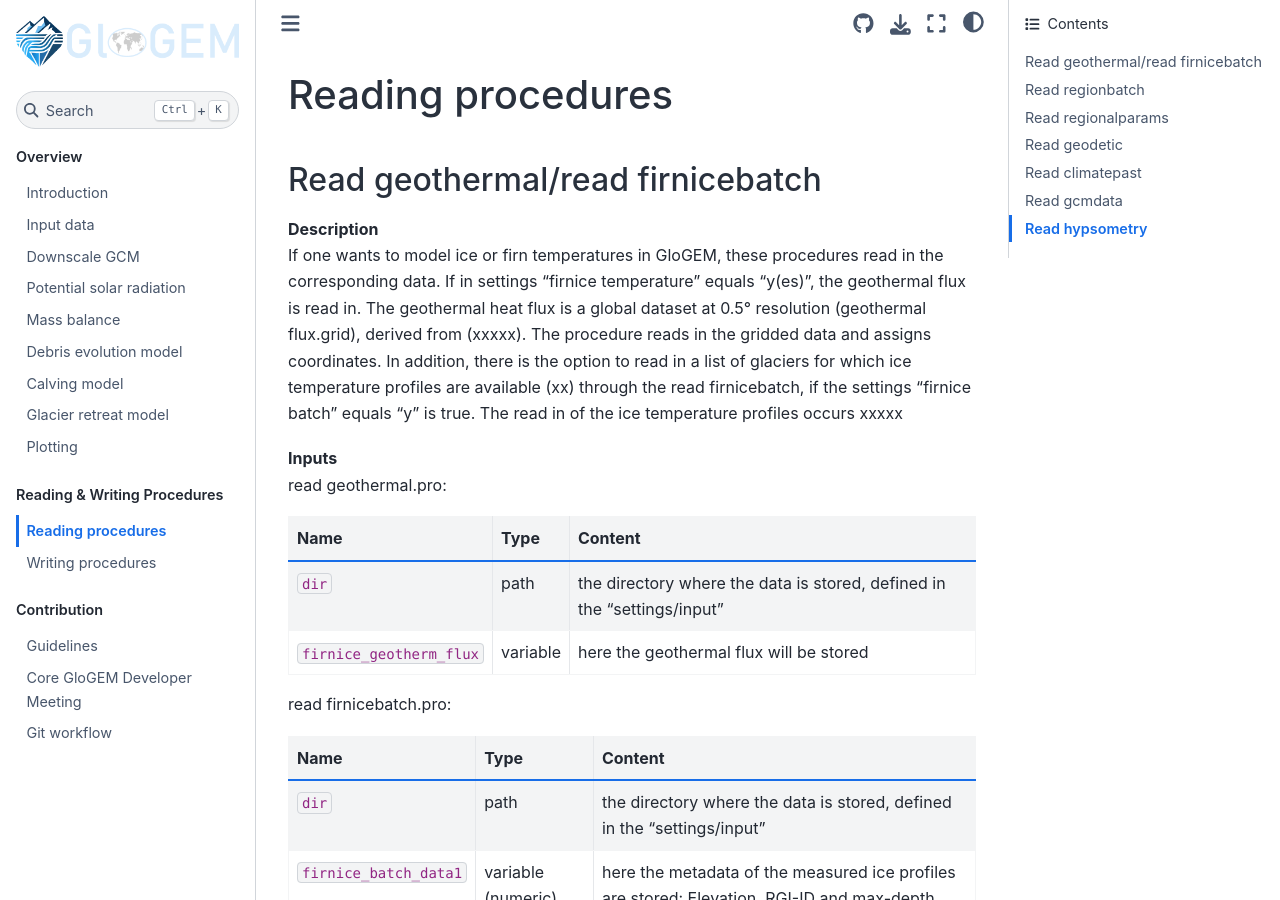
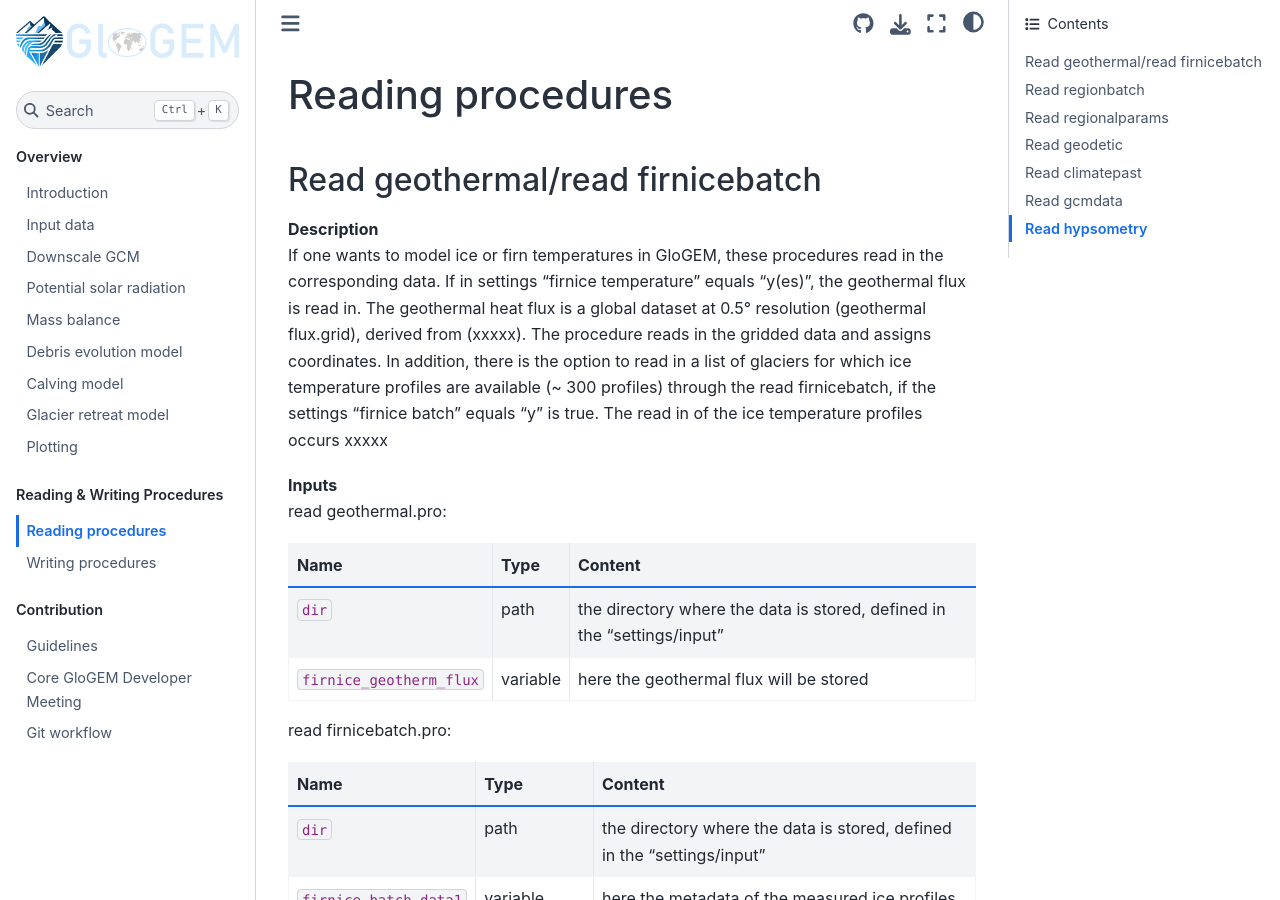
Before and after one commit to eth-vaw-glaciology/GloGEM-doc-temp, a Sphinx documentation site: the page built from docs/source/Reading-of-input-data.md, in a window 1280 px wide and 900 px high. Built offline with Sphinx 7.4.7 and the Sphinx Book theme 1.1.4, drawn with Linux system fonts in a browser that asks for light colours.

Commit message:
added number of available ice temp profiles (as of feb. 2025, which are listed in the icetemp_batch file

```diff
--- a/docs/source/Reading-of-input-data.md
+++ b/docs/source/Reading-of-input-data.md
@@ -3,7 +3,7 @@
 ## Read geothermal/read firnicebatch
 
 **Description** \
-If one wants to model ice or firn temperatures in GloGEM, these procedures read in the corresponding data. If in settings "firnice temperature" equals "y(es)", the geothermal flux is read in. The geothermal heat flux is a global dataset at 0.5° resolution (geothermal flux.grid), derived from (xxxxx). The procedure reads in the gridded data and assigns coordinates. In addition, there is the option to read in a list of glaciers for which ice temperature profiles are available (xx) through the read firnicebatch, if the settings "firnice batch" equals "y" is true. The read in of the ice temperature profiles occurs xxxxx
+If one wants to model ice or firn temperatures in GloGEM, these procedures read in the corresponding data. If in settings "firnice temperature" equals "y(es)", the geothermal flux is read in. The geothermal heat flux is a global dataset at 0.5° resolution (geothermal flux.grid), derived from (xxxxx). The procedure reads in the gridded data and assigns coordinates. In addition, there is the option to read in a list of glaciers for which ice temperature profiles are available (~ 300 profiles) through the read firnicebatch, if the settings "firnice batch" equals "y" is true. The read in of the ice temperature profiles occurs xxxxx
 
 **Inputs** \
 read geothermal.pro:
```
